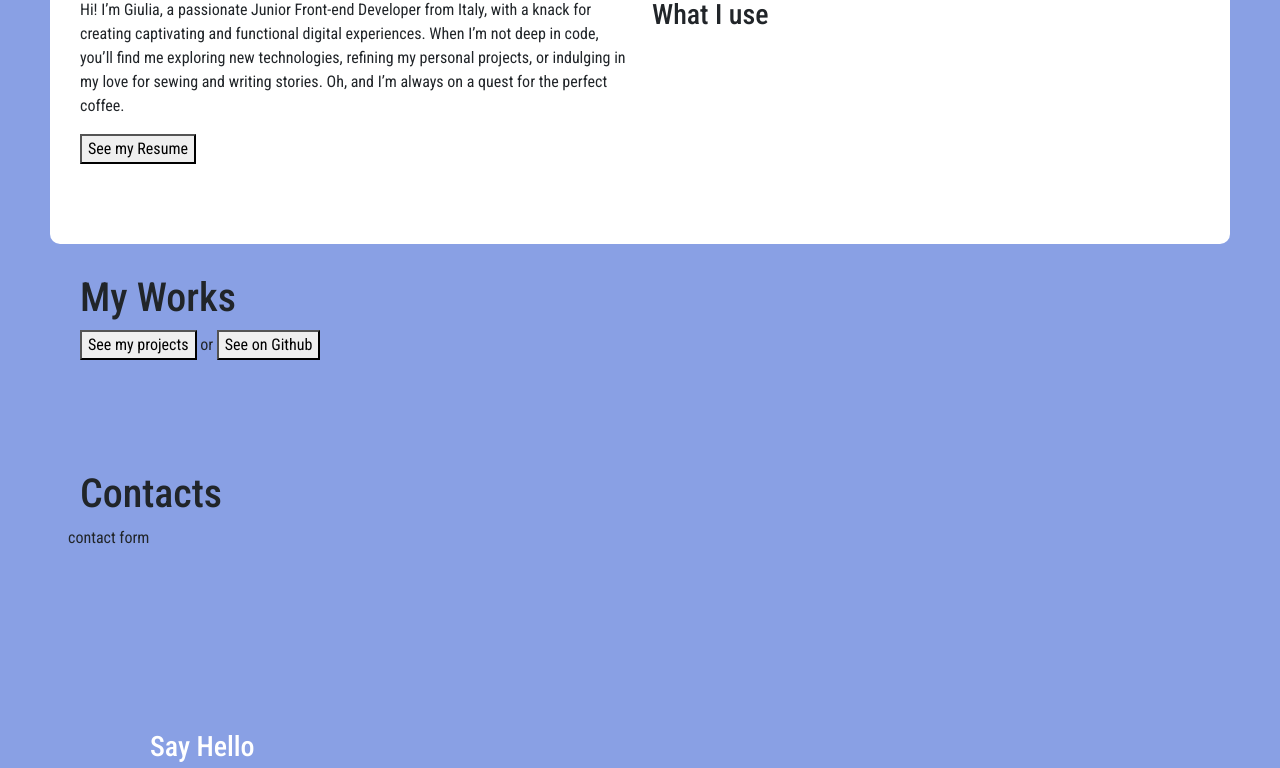
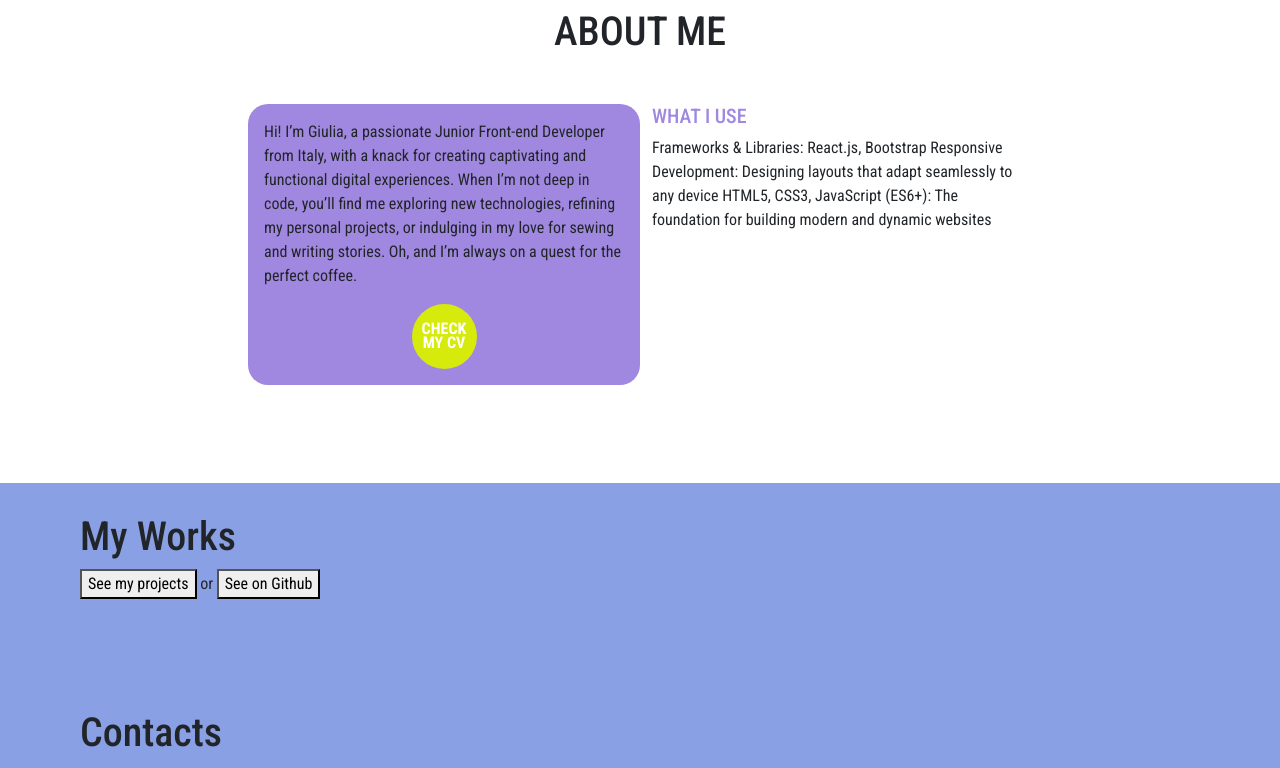
Before and after one commit to giulia-gazzetto/personal-portfolio, a plain HTML site: page index.html in a window 1280 px wide. Shown: the part 739-1507 px from the top of the page. Drawn offline with nearby package versions, Linux system fonts and the light colour scheme.

Commit message:
added css in about me section

```diff
--- a/index.html
+++ b/index.html
@@ -17,8 +17,8 @@
   </head>
   <body>
     <header>
-    <container>
-    <nav class="navbar navbar-expand-lg custom-bg">
+
+    <nav class="navbar navbar-expand-lg custom-bg m-5">
   <div class="container-fluid">
     <a class="navbar-brand" href="#">
     <img src="/img/GiuliaGazzetto.png" alt="GiuliaGazzetto" class="logo">
@@ -42,10 +42,10 @@
     </div>
   </div>
 </nav>
-</container>
+
 </header>
 
-<section id="home">
+<section id="home" class="container">
         <div class="row box-1">
           <div class="col-6 p-5 align-self-center">
             <h3>I'm Giulia, a <em>junior</em></h3>
@@ -56,26 +56,35 @@
           </div>
         </div>
       </section>
-      <section id="about-me">
-        <h1>About me</h1>
-        <div class="row">
-          <div class="col-6">
-            <p >
+
+     <section id="about-me" class="about-me" >
+  <h1 class="text-center text-uppercase">About me</h1>
+  <div class="row m-5">
+    <div class="col-6 custom-bg-2 p-3">
+      <p>
         Hi! I’m Giulia, a passionate Junior Front-end Developer from Italy, with a knack for creating captivating and functional digital experiences. When I’m not deep in code, you’ll find me exploring new technologies, refining my personal projects, or indulging in my love for sewing and writing stories. Oh, and I’m always on a quest for the perfect coffee.
       </p>
-            <button>See my Resume</button>
+      <button class="btn-style-1">Check my cv</button>
     </div>
     <div class="col-6">
       <h3>What I use</h3>
+      <p>
+        Frameworks & Libraries: React.js, Bootstrap
+Responsive Development: Designing layouts that adapt seamlessly to any device
+HTML5, CSS3, JavaScript (ES6+): The foundation for building modern and dynamic websites
+      </p>
     </div>
   </div>
 </section>
-      <section id="my-works">
+
+
+      <section id="my-works" >
         <h1>My Works</h1>
         <button>See my projects</button>
         or
         <button>See on Github</button>
       </section>
+
 
       <section id="contact">
         <h1>Contacts</h1>
@@ -85,6 +94,7 @@
           </div>
         </div>
       </section>
+
 
       <footer>
         <div class="row footer-main ">
--- a/src/style.css
+++ b/src/style.css
@@ -6,24 +6,36 @@
 }
 
 body {
-  margin: 50px !important;
   background-color: var(--colore-primario) !important;
   font-family: "Roboto Condensed", serif !important;
 }
+
 a {
   color: var(--colore-accento) !important;
 }
 
 section {
   padding: 30px 30px 80px;
+  margin: 0 50px 0;
 }
 
 .custom-bg {
   background-color: #89a0e4 !important;
 }
+.custom-bg-2 {
+  background-color: var(--colore-secondario);
+  border-radius: 20px;
+}
 
 nav img {
   width: 300px !important;
+}
+
+nav a {
+  color: white !important;
+}
+nav a:hover {
+  color: var(--colore-accento) !important;
 }
 
 nav ul {
@@ -44,9 +56,56 @@ nav li {
 .box-1 {
   padding: 0 100px 0;
 }
-#about-me {
+.about-me {
   background-color: white;
-  border-radius: 10px;
+  padding: 50px 0;
+  width: 100vw;
+  margin: 0;
+  padding: 50px 200px;
+}
+
+/*.btn-style-1 {
+  width: auto;
+  display: block;
+  margin: 0 auto;
+  padding: 10px 20px;
+  background: var(--colore-secondario);
+  border-radius: 3px;
+  border: none;
+  font-family: "Roboto Condensed";
+  font-weight: 700;
+  font-size: 12px;
+  text-transform: uppercase;
+  color: white;
+} */
+
+.btn-style-1 {
+  width: 65px; /* Larghezza */
+  height: 65px; /* Altezza uguale per fare un cerchio */
+  background-color: var(--colore-accento); /* Colore di sfondo */
+  border: none;
+  border-radius: 50%; /* Rende il bottone circolare */
+  margin: 0 auto;
+  display: block;
+  align-items: center;
+  justify-content: center;
+  font-size: 16px;
+  font-weight: bold;
+  text-transform: uppercase;
+  line-height: 85%;
+  color: white;
+  cursor: pointer;
+  transition: 0.3s ease-in-out;
+}
+
+.btn-style-1:hover {
+  background-color: #b3c200; /* Cambia colore al passaggio */
+}
+
+.about-me h3 {
+  font-size: 20px;
+  color: var(--colore-secondario);
+  text-transform: uppercase;
 }
 
 footer {
```
Lines whose indentation alone changed are shown as unchanged.
